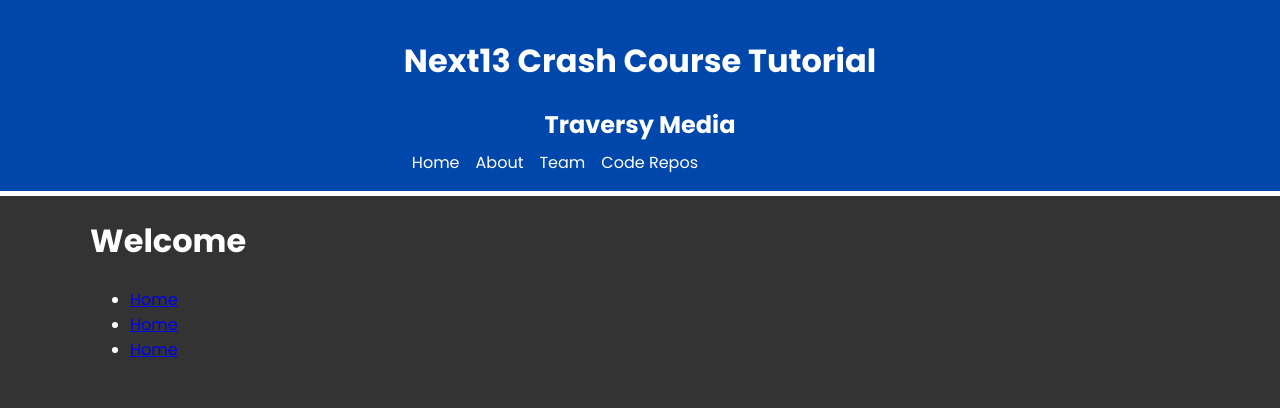
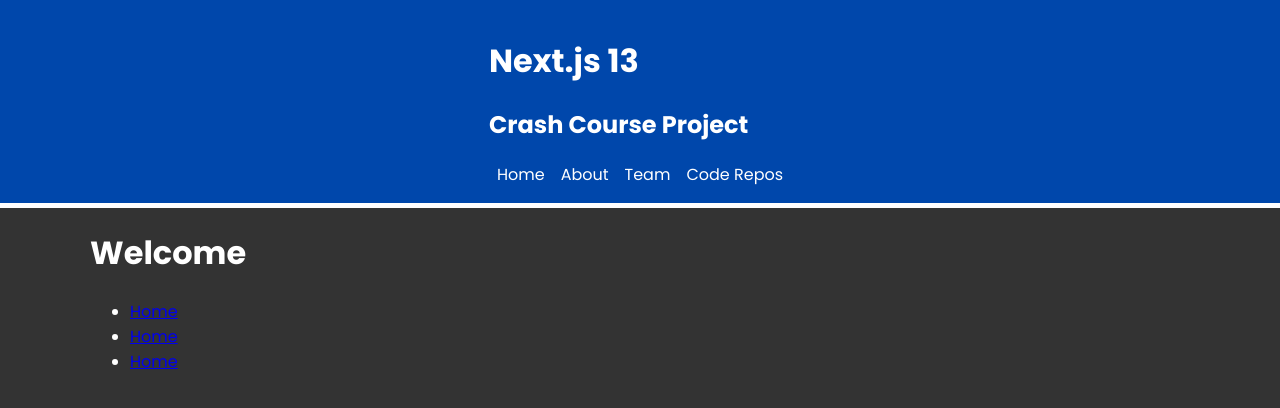
Before and after one commit to mistidinzy/next13-crashcourse, a Next.js app: page / in a window 1280 px wide. Shown: the top 408 px of the page. Built offline with nearby package versions, Linux system fonts and the light colour scheme.

Commit message:
Edits header

```diff
--- a/app/components/Header.jsx
+++ b/app/components/Header.jsx
@@ -1,16 +1,11 @@
-// 'use client';
-// import { useState } from 'react'
-
 import Link from 'next/link';
 
 const Header = () => {
   return (
     <header className='header'>
       <div className='container'>
-        <h1>Next13 Crash Course Tutorial</h1>
-        <div className='logo'>
-          <Link href='/'>Traversy Media</Link>
-        </div>
+        <h1>Next.js 13</h1>
+        <h2>Crash Course Project</h2>
         <div className='links'>
           <Link href='/'>Home</Link>
           <Link href='/about'>About</Link>
```
